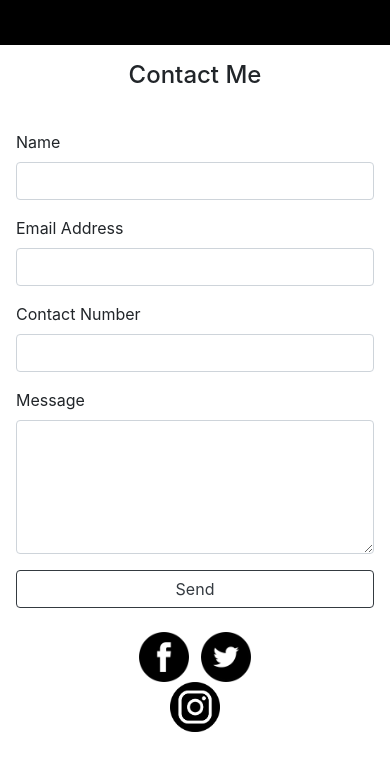
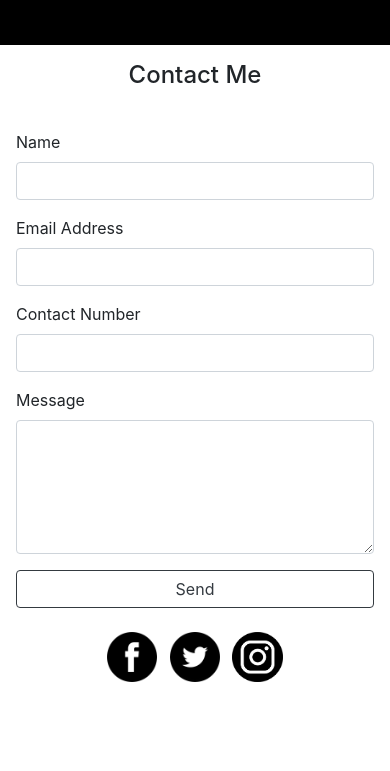
Before and after one commit to jjllina/csp1-lina, a plain HTML site: page index.html in a window 390 px wide. Shown: the part 1930-2701 px from the top of the page. Drawn offline with nearby package versions, Linux system fonts and the light colour scheme.

Commit message:
Edit code

```diff
--- a/index.html
+++ b/index.html
@@ -300,7 +300,7 @@
 
 				<div class="row text-center justify-content-center p-0 m-0 mt-2">
 
-					<div class="col-6">
+					<div class="col-12 col-md-6">
 
 						<a href="https://www.facebook.com/jjleelina" target="_blank"><img src="./images/facebook.png" class="imgLink px-1"></a>
 
```
